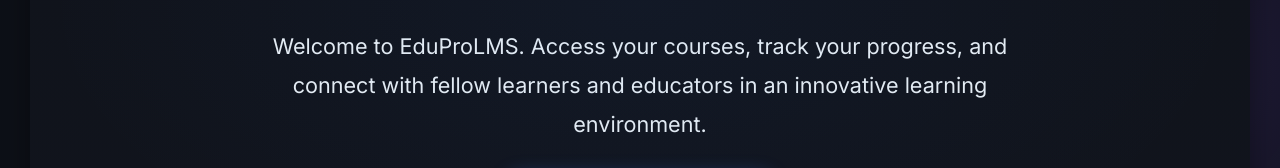
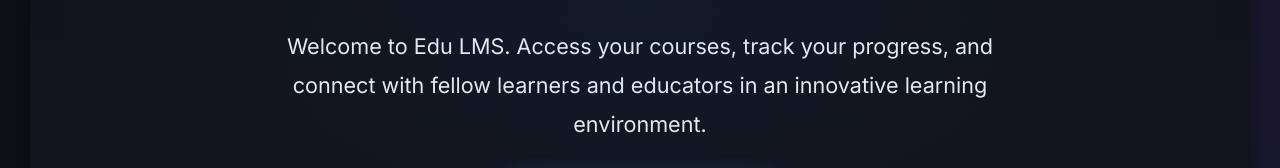
Before and after one commit to mrDevStudent/LMS, a plain HTML site: page index.html in a window 1280 px wide. Shown: the part 575-743 px from the top of the page. Drawn offline with Linux system fonts and the light colour scheme.

Commit message:
Update index.html

```diff
--- a/index.html
+++ b/index.html
@@ -3,7 +3,7 @@
 <head>
     <meta charset="UTF-8">
     <meta name="viewport" content="width=device-width, initial-scale=1.0">
-    <title>EduProLMS - Nova Theme</title>
+    <title>Educational LMS For FILIPINO</title>
     <link rel="preconnect" href="https://fonts.googleapis.com">
     <link rel="preconnect" href="https://fonts.gstatic.com" crossorigin>
     <link href="https://fonts.googleapis.com/css2?family=Inter:wght@300;400;500;600;700&display=swap" rel="stylesheet">
@@ -717,7 +717,7 @@
             <div id="home-page">
                 <div class="hero">
                     <h1>Learning Management System [FILDIS]</h1>
-                    <p>Welcome to EduProLMS. Access your courses, track your progress, and connect with fellow learners and educators in an innovative learning environment.</p>
+                    <p>Welcome to Edu LMS. Access your courses, track your progress, and connect with fellow learners and educators in an innovative learning environment.</p>
                     <a href="#" id="home-login-cta" class="cta-button">Get Started / Login</a>
                 </div>
                 <div class="credits-section">
```
